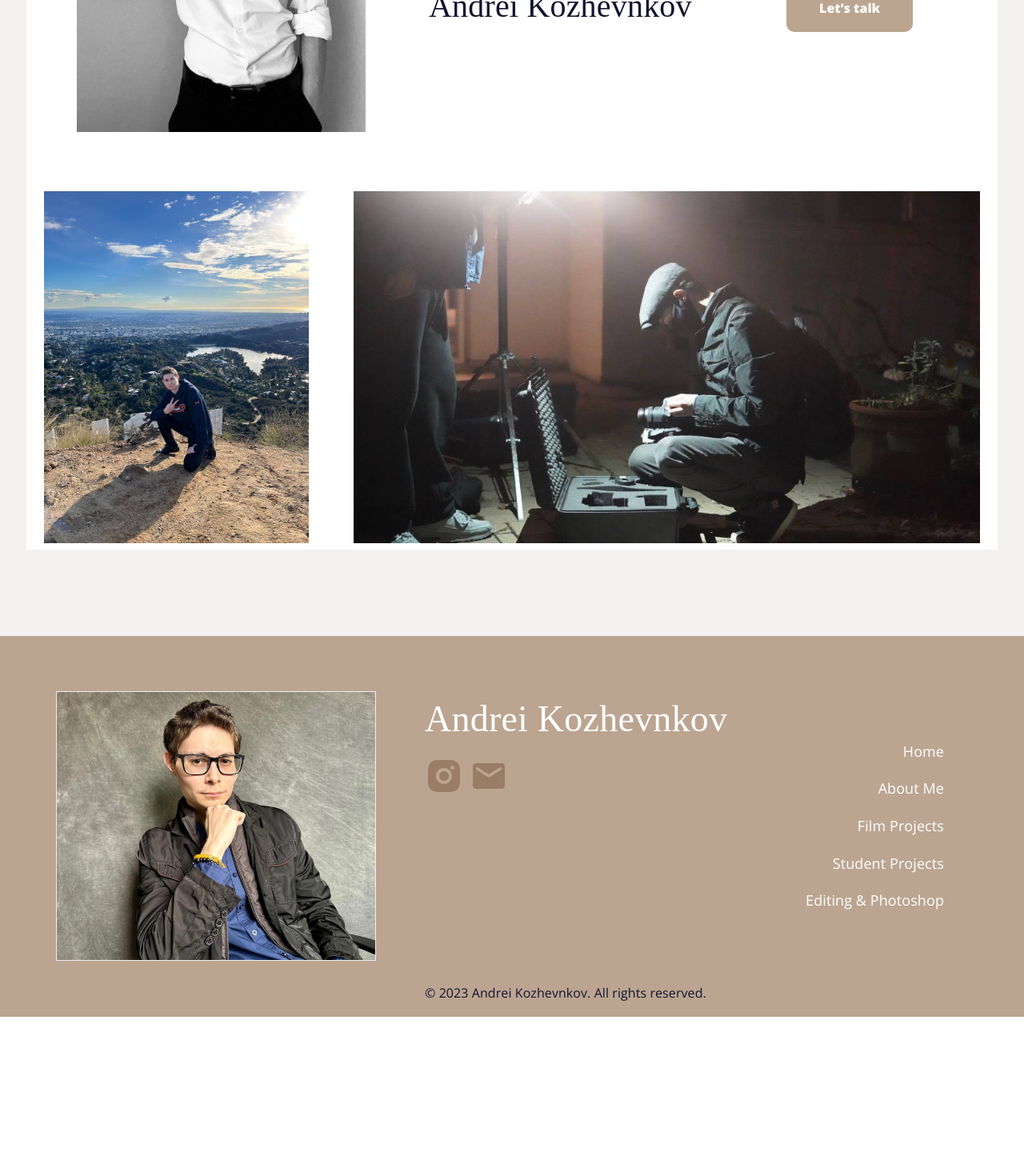
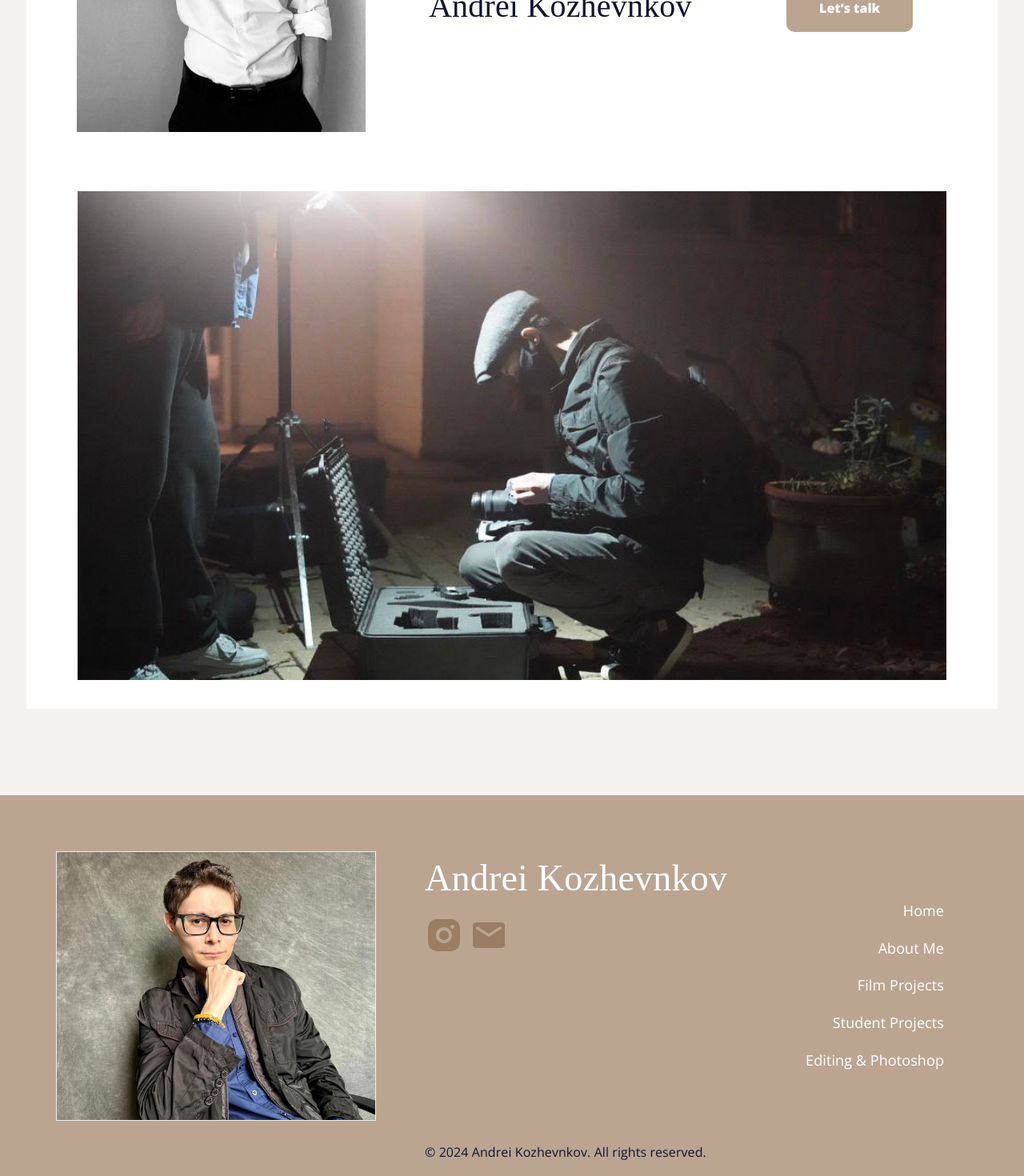
Before and after one commit to kortess1999/filmdirector-site, a React (Vite) app: page / in a window 1280 px wide. Shown: the part 6084-7554 px from the top of the page at 80% size. Before the commit the page ends 7355 px from the top, so only its background shows below. Built offline with nearby package versions, Linux system fonts and the light colour scheme; a web font is replaced by a local one.

Commit message:
Photo removing (#2)

```diff
--- a/src/components/About/About.css
+++ b/src/components/About/About.css
@@ -64,7 +64,7 @@
 #about .wrapper2 {
     margin: 30px 30px 108px 30px;
     width: 1232px;
-    height: 1100.635px;
+    height: 1300px;
     /* max-width: 110%;
     max-height: 90%; */
     justify-content: center;
@@ -89,7 +89,7 @@
 
 #about .wrapper2 .photos_line {
     width: 100%;
-    height: 40%;
+    height: 47%;
 
     display: inline-flex;
 
@@ -191,12 +191,17 @@
     }
 
     .photos_line #andrey_working {
+        width: 100%
+    }
+
+    /*For 2 photos*/
+    /* .photos_line #andrey_working {
         width: 70%
     }
 
     .photos_line #andrew_hollywood {
         width: 30%
-    }
+    } */
 
     /* #about .wrapper2 .photos_line img {
         width: 50%
--- a/src/components/About/About.jsx
+++ b/src/components/About/About.jsx
@@ -37,7 +37,7 @@ const About = ({ about_ref, request_ref }) => {
             </div>
           </div> */}
           <div className='photos_line'>
-            <img src={andrewHollywood} id='andrew_hollywood' alt='andrew_hollywood' />
+            {/* <img src={andrewHollywood} id='andrew_hollywood' alt='andrew_hollywood' /> */}
             <img src={andrewWorking} id='andrey_working' alt='andrey_working' />
             {/* <img src={andrewSchool} id='portrait_alina3' alt='portrait_alina3' /> */}
             {/* <img src={portrait_alina4} id='portrait_alina4' alt='portrait_alina4' /> */}
--- a/src/components/Footer/Footer.jsx
+++ b/src/components/Footer/Footer.jsx
@@ -41,7 +41,7 @@ const Footer = forwardRef((props, ref) => {
               </a>
             </div>
           </div>
-          <p>© 2023 Andrei Kozhevnkov. All rights reserved.</p>
+          <p>© 2024 Andrei Kozhevnkov. All rights reserved.</p>
 
         </div>
         <div className='navigation_menu'>
```
